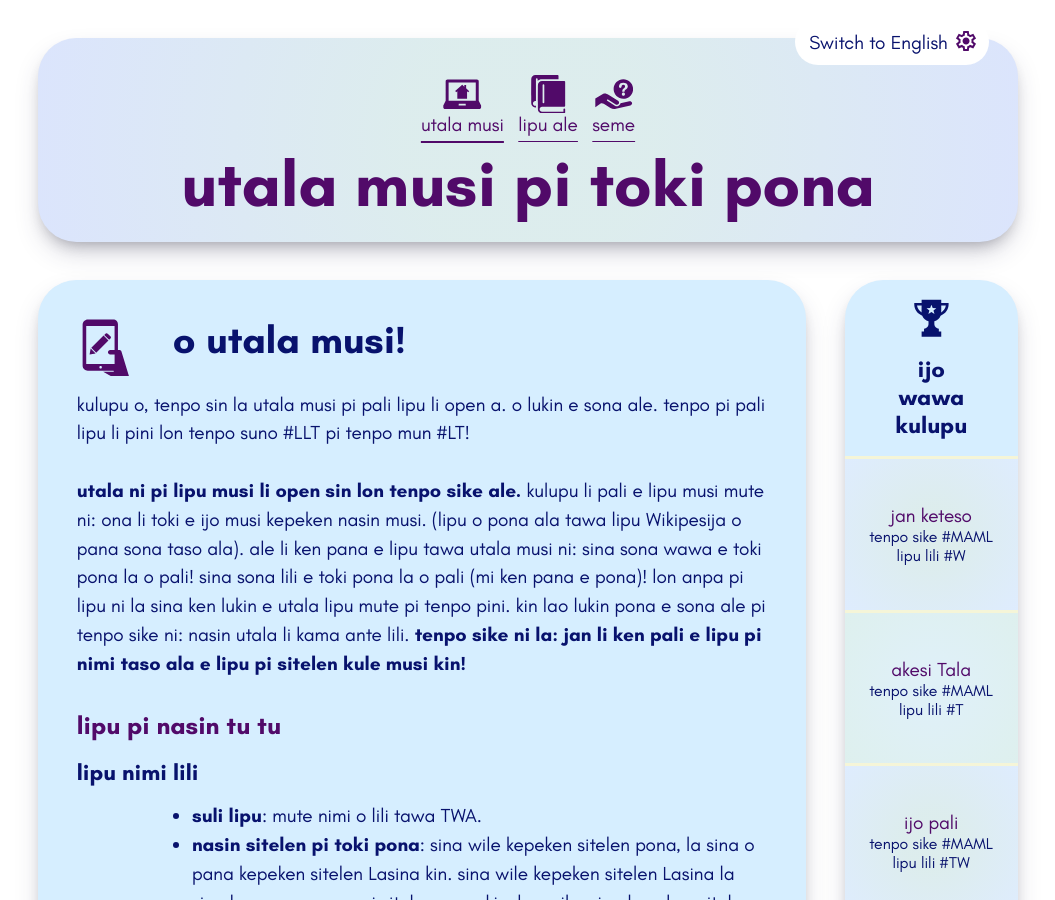
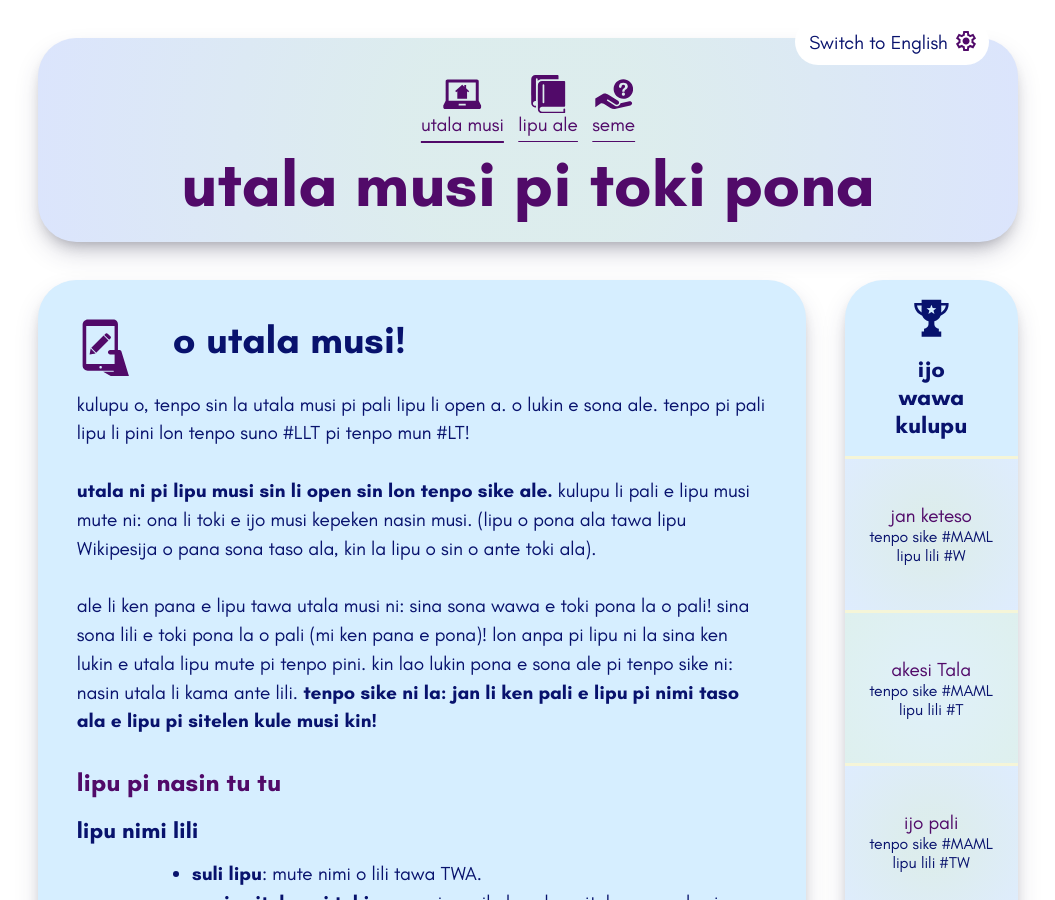
Before and after one commit to raacz/utala, a Jekyll site: the page built from index.md, in a window 1280 px wide and 900 px high. Shown: the whole window, without its empty margins (112-1167 px from the left). Built offline with Jekyll 4.4.1, drawn with Linux system fonts in a browser that asks for light colours.

```diff
--- a/index.md
+++ b/index.md
@@ -174,7 +174,9 @@ title: null
 kulupu o, tenpo sin la utala musi pi pali lipu li open a. o lukin e sona ale. tenpo pi pali lipu li pini lon tenpo suno #LLT pi tenpo mun #LT!
 
 
-**utala ni pi lipu musi li open sin lon tenpo sike ale.** kulupu li pali e lipu musi mute ni: ona li toki e ijo musi kepeken nasin musi. (lipu o pona ala tawa lipu Wikipesija o pana sona taso ala). ale li ken pana e lipu tawa utala musi ni: sina sona wawa e toki pona la o pali! sina sona lili e toki pona la o pali (mi ken pana e pona)! lon anpa pi lipu ni la sina ken lukin e utala lipu mute pi tenpo pini. kin lao lukin pona e sona ale pi tenpo sike ni: nasin utala li kama ante lili. **tenpo sike ni la: jan li ken pali e lipu pi nimi taso ala e lipu pi sitelen kule musi kin!**
+**utala ni pi lipu musi sin li open sin lon tenpo sike ale.** kulupu li pali e lipu musi mute ni: ona li toki e ijo musi kepeken nasin musi. (lipu o pona ala tawa lipu Wikipesija o pana sona taso ala, kin la lipu o sin o ante toki ala).
+
+ale li ken pana e lipu tawa utala musi ni: sina sona wawa e toki pona la o pali! sina sona lili e toki pona la o pali (mi ken pana e pona)! lon anpa pi lipu ni la sina ken lukin e utala lipu mute pi tenpo pini. kin lao lukin pona e sona ale pi tenpo sike ni: nasin utala li kama ante lili. **tenpo sike ni la: jan li ken pali e lipu pi nimi taso ala e lipu pi sitelen kule musi kin!**
 
 ## lipu pi nasin tu tu
 
```
Also changed, not shown: index_en.md (+1 -1 lines).
